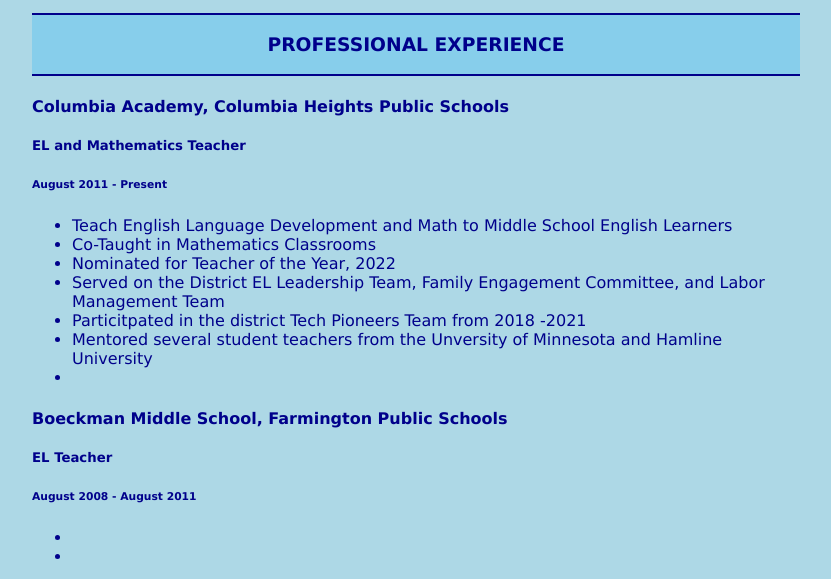
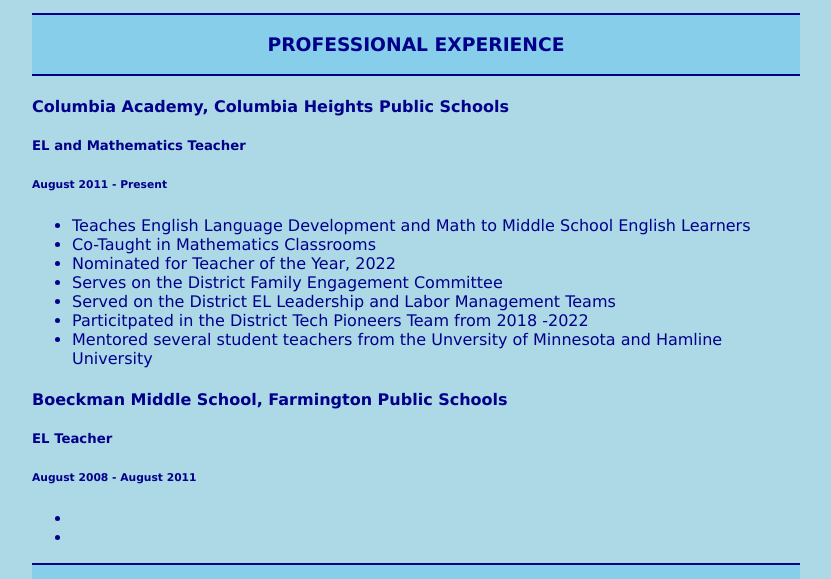
Before and after one commit to glascog/glascog.github.io, a plain HTML site: page index.html in a window 1280 px wide. Shown: the part 209-788 px from the top of the page, without its empty margins (224-1055 px from the left). Drawn offline with Linux system fonts and the light colour scheme.

Commit message:
Update index.html

```diff
--- a/index.html
+++ b/index.html
@@ -22,13 +22,13 @@
     <h6>August 2011 - Present</h6>
 
     <ul>
-      <li>Teach English Language Development and Math to Middle School English Learners</li>
+      <li>Teaches English Language Development and Math to Middle School English Learners</li>
       <li>Co-Taught in Mathematics Classrooms</li>
       <li>Nominated for Teacher of the Year, 2022</li>
-      <li>Served on the District EL Leadership Team, Family Engagement Committee, and Labor Management Team</li>
-      <li>Particitpated in the district Tech Pioneers Team from 2018 -2021</li>
+      <li>Serves on the District Family Engagement Committee</li>
+      <li>Served on the District EL Leadership and Labor Management Teams</li>
+      <li>Particitpated in the District Tech Pioneers Team from 2018 -2022</li>
       <li>Mentored several student teachers from the Unversity of Minnesota and Hamline University</li>
-      <li></li>
     </ul>
   </div>
 
```
